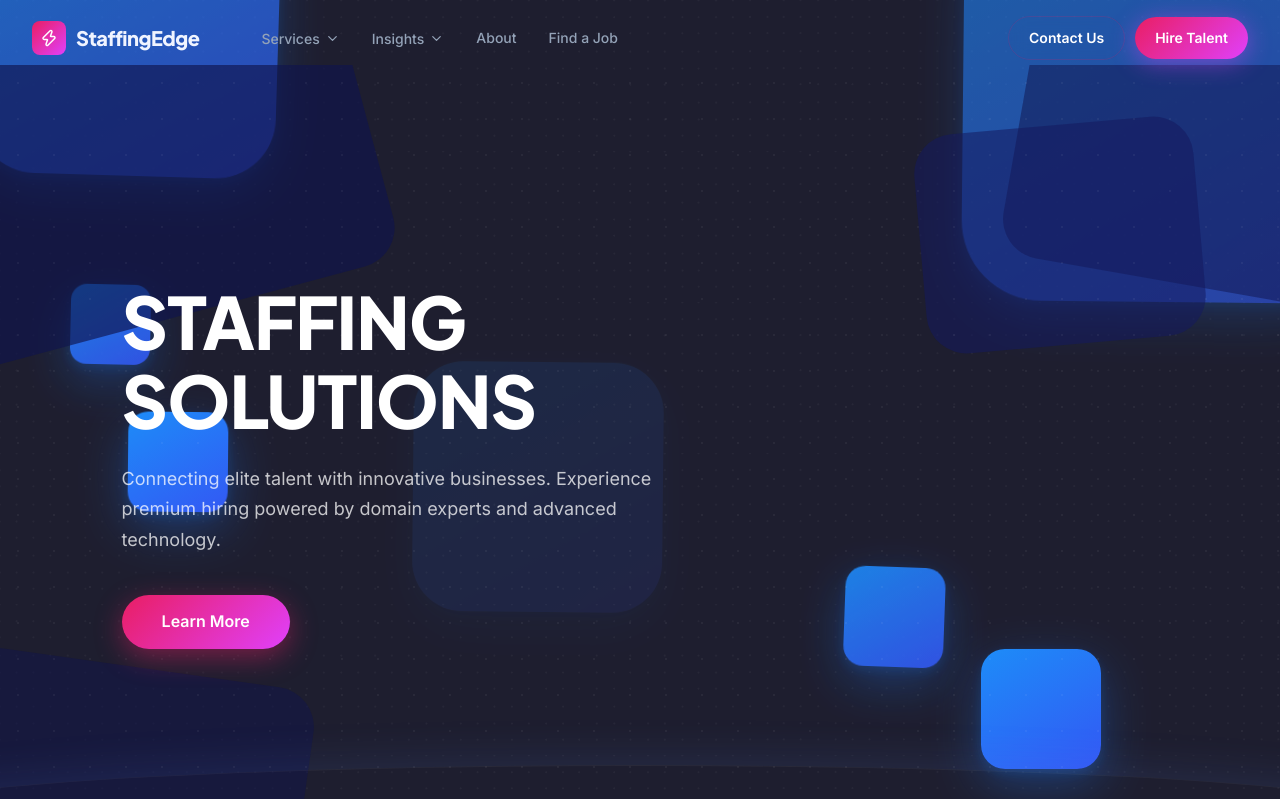
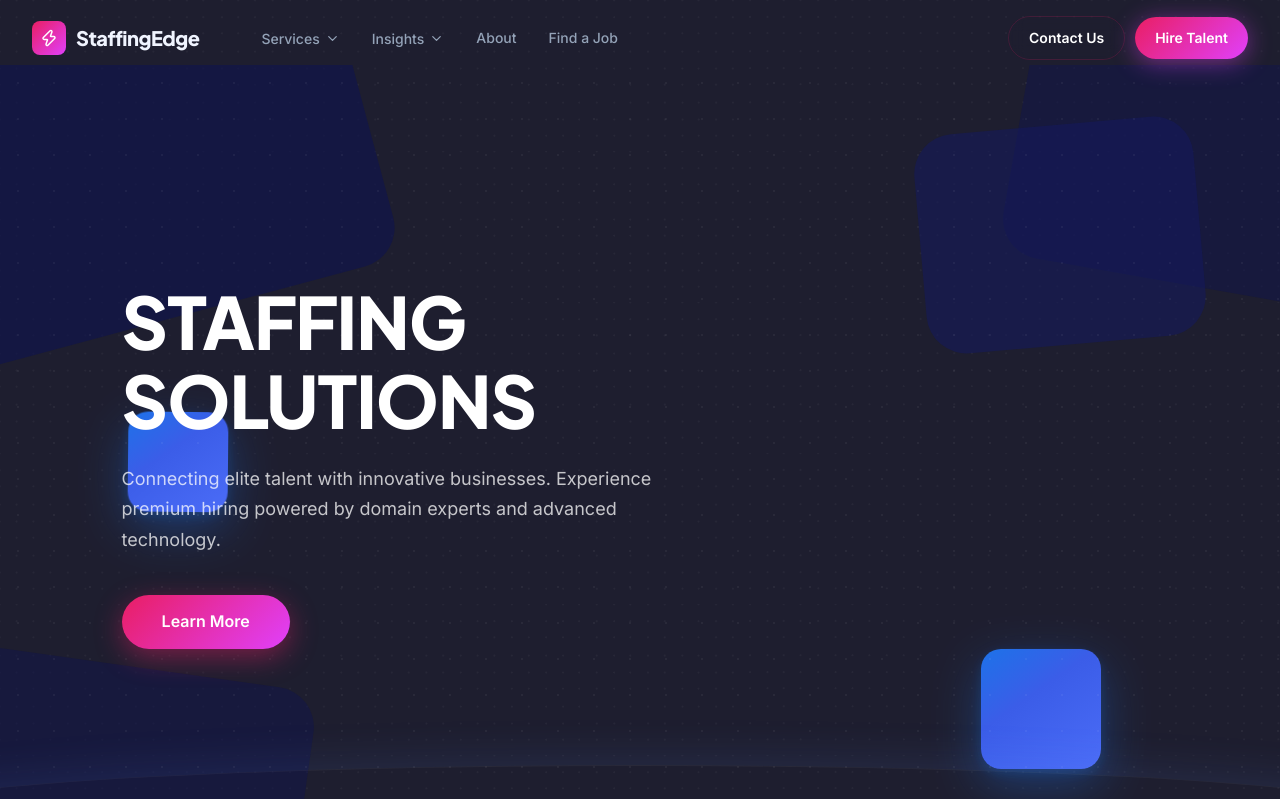
Before and after one commit to poornavenkatasaidronadula-lgtm/Staffing-Solutions, a React (Vite) app: page / in a window 1280 px wide. Shown: the top 799 px of the page. Built offline with nearby package versions, Linux system fonts and the light colour scheme.

Commit message:
style: removed all floating blue squares to provide a completely clean background as requested

```diff
--- a/src/components/BlkBackground.css
+++ b/src/components/BlkBackground.css
@@ -27,95 +27,7 @@
   overflow: hidden;
 }
 
-/* ================================================================
-   THE 7 HERO SQUARES
-   Exact colors from the screenshot:
-   - All squares use dark blue gradient: #1d8cf8 → #3358f4
-   - Top-left large: partially off-screen top-left
-   - Top-right large: partially off-screen top-right
-   ================================================================ */
 
-.blk-square {
-  position: absolute;
-  border-radius: 20%;
-  overflow: hidden;
-  pointer-events: none;
-  background: linear-gradient(150deg, #1d8cf8 0%, #3358f4 100%);
-}
-
-/* Square 1 — LARGE, top-left (partially off screen) */
-.blk-sq1 {
-  animation: blk-float 4s ease-in-out infinite;
-  height: 300px;
-  width: 300px;
-  opacity: 0.7;
-  left: -30px;
-  top: -130px;
-}
-
-/* Square 2 — LARGE, top-right (partially off screen) */
-.blk-sq2 {
-  animation: blk-float 6s ease-in-out infinite;
-  height: 400px;
-  width: 400px;
-  opacity: 0.6;
-  right: -80px;
-  top: -100px;
-}
-
-/* Square 3 — SMALL, bottom-left (partially off screen) */
-.blk-sq3 {
-  animation: blk-float 5s ease-in-out infinite;
-  height: 200px;
-  width: 200px;
-  opacity: 0.6;
-  left: -50px;
-  bottom: 0px;
-  top: auto;
-}
-
-/* Square 4 — SMALL, center-right area (theme accent) */
-.blk-sq4 {
-  animation: blk-float 10s ease-in-out infinite;
-  height: 100px;
-  width: 100px;
-  opacity: 0.9;
-  right: 27%;
-  top: 70vh;
-  background: linear-gradient(150deg, #1d8cf8 0%, #3358f4 100%);
-}
-
-/* Square 5 — MEDIUM, center (very subtle) */
-.blk-sq5 {
-  animation: blk-float 6s ease-in-out infinite;
-  height: 250px;
-  width: 250px;
-  opacity: 0.1;
-  left: 32%;
-  top: 45vh;
-}
-
-/* Square 6 — SMALL, left side */
-.blk-sq6 {
-  animation: blk-float 9s ease-in-out infinite;
-  left: 5%;
-  top: 35vh;
-  height: 80px;
-  width: 80px;
-  opacity: 0.9;
-  background: linear-gradient(150deg, #1d8cf8 0%, #3358f4 100%);
-}
-
-/* Square 7 — LARGE, bottom-right (partially off screen) */
-.blk-sq7 {
-  animation: blk-float 3s ease-in-out infinite;
-  width: 300px;
-  height: 300px;
-  right: -50px;
-  top: auto;
-  bottom: 0px;
-  opacity: 0.2;
-}
 
 
 /* ================================================================
--- a/src/components/BlkBackground.jsx
+++ b/src/components/BlkBackground.jsx
@@ -9,16 +9,7 @@
 
       {/* ── Absolute container (full page height) ── */}
       <div className="blk-page-layer">
-
-        {/* === HERO SECTION: 7 Animated Squares === */}
-        <div className="blk-square blk-sq1" />
-        <div className="blk-square blk-sq2" />
-        <div className="blk-square blk-sq3" />
-        <div className="blk-square blk-sq4" />
-        <div className="blk-square blk-sq5" />
-        <div className="blk-square blk-sq6" />
-        <div className="blk-square blk-sq7" />
-
+        {/* No floating shapes, just clean background */}
       </div>
     </>
   );
```
